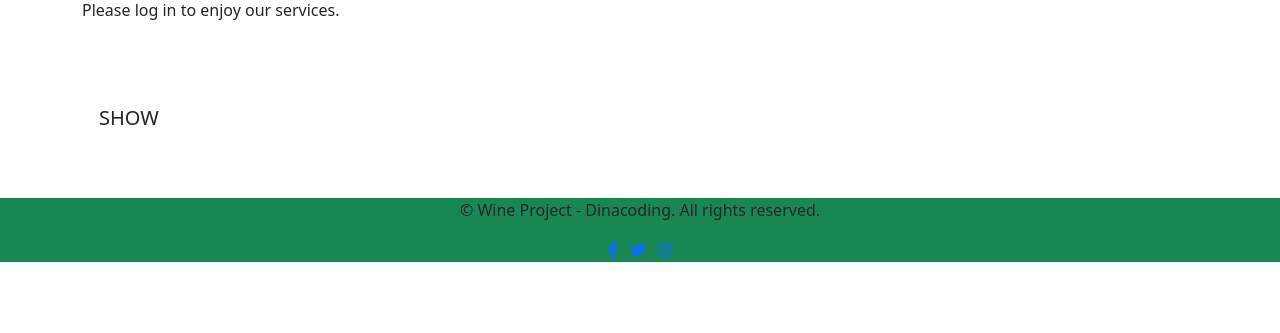
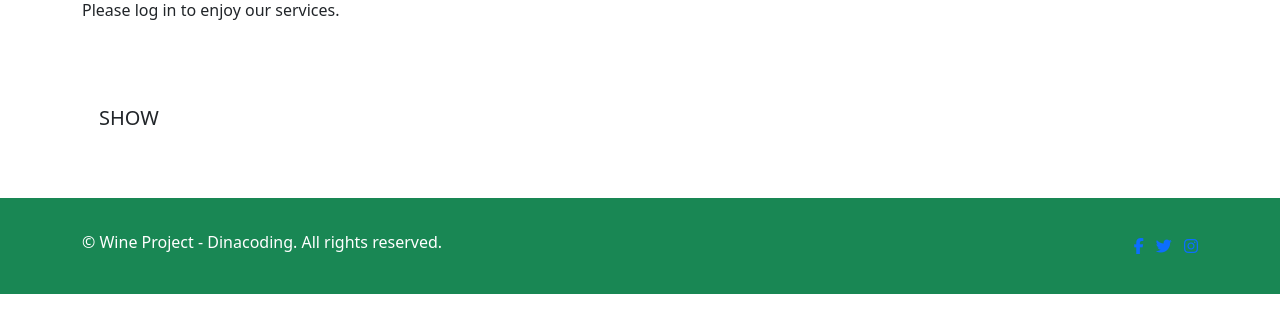
Before and after one commit to Dinacoding/the_cellar, a Django app: page / in a window 1280 px wide. Shown: the part 294-627 px from the top of the page. Run offline with Django 5.2, Linux system fonts and the light colour scheme; some libraries are stand-ins or nearby versions.

Commit message:
Add the styling to the footer

```diff
--- a/static/css/base.css
+++ b/static/css/base.css
@@ -150,7 +150,21 @@ body {
     text-decoration: none;
     transition: background-color 0.3s ease;
 }
+footer {
+    flex-shrink: 0 !important;
+    background-color: #1f723c !important;
+    color: white !important;
+    padding: 20px 0 !important;
+    width: 100% !important;
+}
 
+
+.footer-info {
+    display: flex;
+    justify-content: space-between;
+    align-items: center;
+    width: 100%;
+}
 /*Media queries*/
 
 @media (min-width: 768px) {
```
